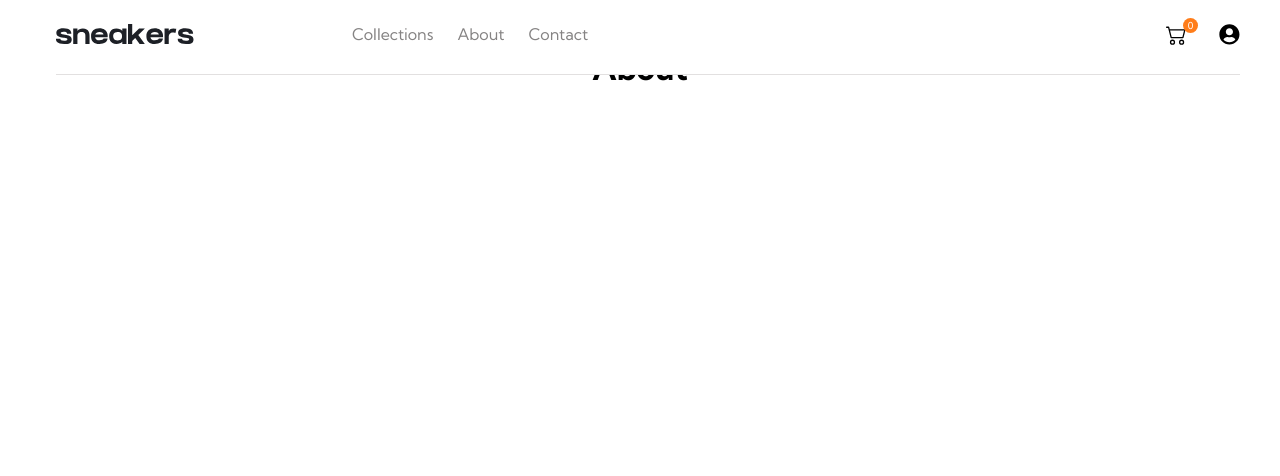
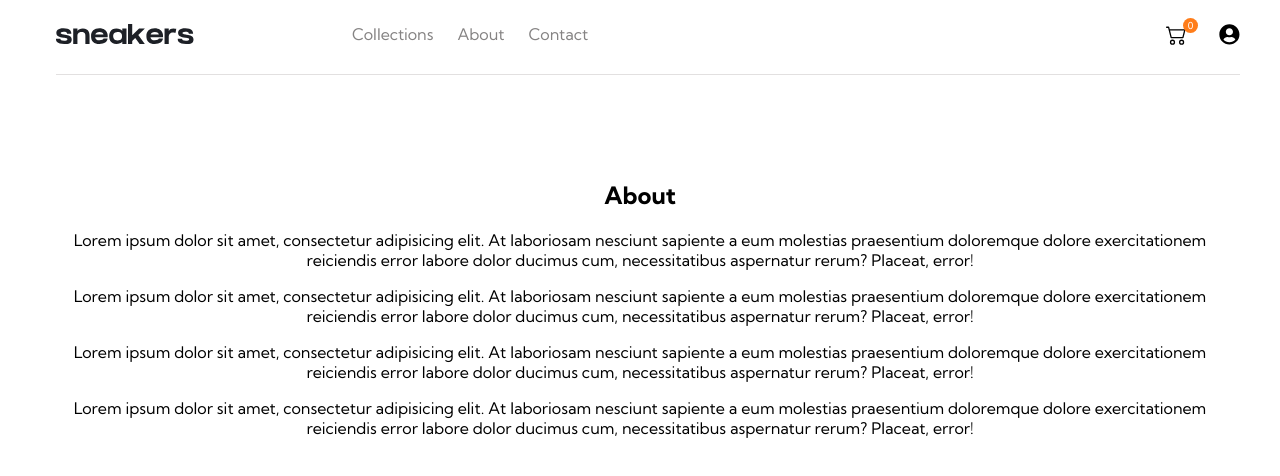
Before and after one commit to lanreonasanya02/ecommerce-store, a React (Create React App) app: page /about in a window 1280 px wide. Shown: the top 476 px of the page. Built offline with nearby package versions, Linux system fonts and the light colour scheme.

Commit message:
completed front-end section of site

```diff
--- a/src/components/about/About.css
+++ b/src/components/about/About.css
@@ -0,0 +1,3 @@
+.about-section {
+  padding-top: 7rem;
+}
--- a/src/components/about/About.jsx
+++ b/src/components/about/About.jsx
@@ -1,9 +1,43 @@
-import React from "react";
+import React, { useEffect } from "react";
+import "./About.css";
 
 const About = () => {
+  // Scroll To top
+  useEffect(() => {
+    window.scrollTo({ top: 0, left: 0, behavior: "smooth" });
+  }, []);
+
   return (
-    <div>
-      <h1>About</h1>
+    <div className="about-section">
+      <h2>About</h2>
+
+      <p>
+        Lorem ipsum dolor sit amet, consectetur adipisicing elit. At laboriosam
+        nesciunt sapiente a eum molestias praesentium doloremque dolore
+        exercitationem reiciendis error labore dolor ducimus cum, necessitatibus
+        aspernatur rerum? Placeat, error!
+      </p>
+
+      <p>
+        Lorem ipsum dolor sit amet, consectetur adipisicing elit. At laboriosam
+        nesciunt sapiente a eum molestias praesentium doloremque dolore
+        exercitationem reiciendis error labore dolor ducimus cum, necessitatibus
+        aspernatur rerum? Placeat, error!
+      </p>
+
+      <p>
+        Lorem ipsum dolor sit amet, consectetur adipisicing elit. At laboriosam
+        nesciunt sapiente a eum molestias praesentium doloremque dolore
+        exercitationem reiciendis error labore dolor ducimus cum, necessitatibus
+        aspernatur rerum? Placeat, error!
+      </p>
+
+      <p>
+        Lorem ipsum dolor sit amet, consectetur adipisicing elit. At laboriosam
+        nesciunt sapiente a eum molestias praesentium doloremque dolore
+        exercitationem reiciendis error labore dolor ducimus cum, necessitatibus
+        aspernatur rerum? Placeat, error!
+      </p>
     </div>
   );
 };
--- a/src/components/cart/Cart.jsx
+++ b/src/components/cart/Cart.jsx
@@ -1,4 +1,4 @@
-import React, { useContext } from "react";
+import React, { useContext, useEffect } from "react";
 import { PRODUCTS } from "../../Products";
 import { ShopContext } from "../../context/shop-context";
 import { GrClose } from "react-icons/gr";
@@ -12,6 +12,11 @@ const Cart = () => {
   const totalAmount = getTotal();
   const grandTotal = getGrandTotal();
   const tax = Math.floor(totalAmount * 0.15);
+
+  // Scroll To top
+  useEffect(() => {
+    window.scrollTo({ top: 0, left: 0, behavior: "smooth" });
+  }, []);
 
   return (
     <section className="cart-section">
--- a/src/components/collections/Collections.jsx
+++ b/src/components/collections/Collections.jsx
@@ -1,8 +1,13 @@
-import React from "react";
+import React, { useEffect } from "react";
 import { PRODUCTS } from "../../Products";
 import Products from "../Products";
 
 const Collections = () => {
+  // Scroll To top
+  useEffect(() => {
+    window.scrollTo({ top: 0, left: 0, behavior: "smooth" });
+  }, []);
+
   return (
     <>
       <div className="filter">
--- a/src/components/contact/Contact.jsx
+++ b/src/components/contact/Contact.jsx
@@ -1,7 +1,44 @@
-import React from "react";
+import React, { useEffect } from "react";
 
 const Contact = () => {
-  return <div>Contact</div>;
+  // Scroll To top
+  useEffect(() => {
+    window.scrollTo({ top: 0, left: 0, behavior: "smooth" });
+  }, []);
+
+  return (
+    <div className="about-section">
+      <h2>Contact</h2>
+
+      <p>
+        Lorem ipsum dolor sit amet, consectetur adipisicing elit. At laboriosam
+        nesciunt sapiente a eum molestias praesentium doloremque dolore
+        exercitationem reiciendis error labore dolor ducimus cum, necessitatibus
+        aspernatur rerum? Placeat, error!
+      </p>
+
+      <p>
+        Lorem ipsum dolor sit amet, consectetur adipisicing elit. At laboriosam
+        nesciunt sapiente a eum molestias praesentium doloremque dolore
+        exercitationem reiciendis error labore dolor ducimus cum, necessitatibus
+        aspernatur rerum? Placeat, error!
+      </p>
+
+      <p>
+        Lorem ipsum dolor sit amet, consectetur adipisicing elit. At laboriosam
+        nesciunt sapiente a eum molestias praesentium doloremque dolore
+        exercitationem reiciendis error labore dolor ducimus cum, necessitatibus
+        aspernatur rerum? Placeat, error!
+      </p>
+
+      <p>
+        Lorem ipsum dolor sit amet, consectetur adipisicing elit. At laboriosam
+        nesciunt sapiente a eum molestias praesentium doloremque dolore
+        exercitationem reiciendis error labore dolor ducimus cum, necessitatibus
+        aspernatur rerum? Placeat, error!
+      </p>
+    </div>
+  );
 };
 
 export default Contact;
```
Also changed, not shown: 1 other file (tests, documents, lock files or other folders).
